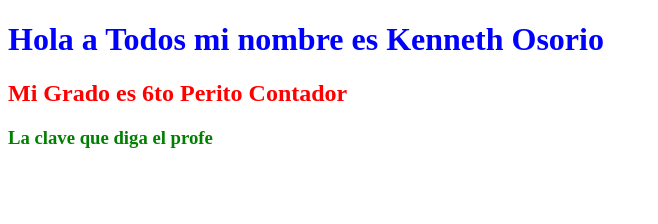
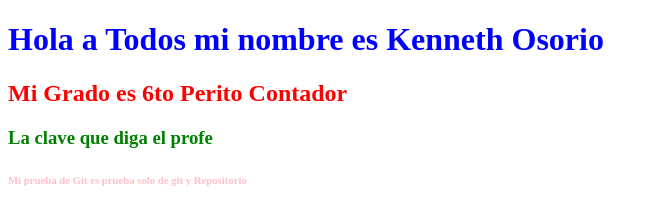
Before and after one commit to Vissum/trabajo, a plain HTML site: page proyecto/Index.html in a window 1280 px wide. Shown: the whole page, without its empty margins (0-658 px from the left). Drawn offline with Linux system fonts and the light colour scheme.

Commit message:
modificacion de los archivos html y css

```diff
--- a/proyecto/Index.html
+++ b/proyecto/Index.html
@@ -8,5 +8,6 @@
 	<h1>Hola a Todos mi nombre es Kenneth Osorio</h1>
     <h2>Mi Grado es 6to Perito Contador</h2>
     <h3>La clave que diga el profe</h3>
+    <h6>Mi prueba de Git es prueba solo de git y  Repositorio</h6>
 </body>
 </html>
--- a/proyecto/css/style.css
+++ b/proyecto/css/style.css
@@ -11,5 +11,5 @@ h3{
 	color: green;
 }
 h6{
-    color: purple;
+    color: pink;
 }
```
